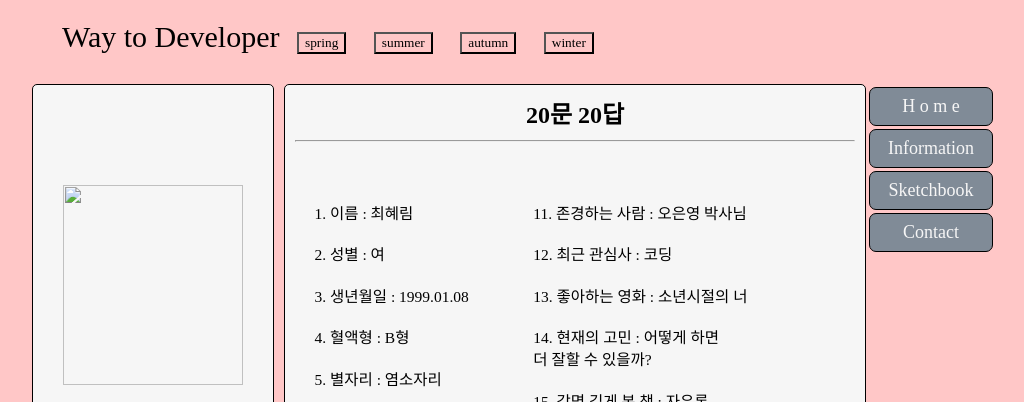
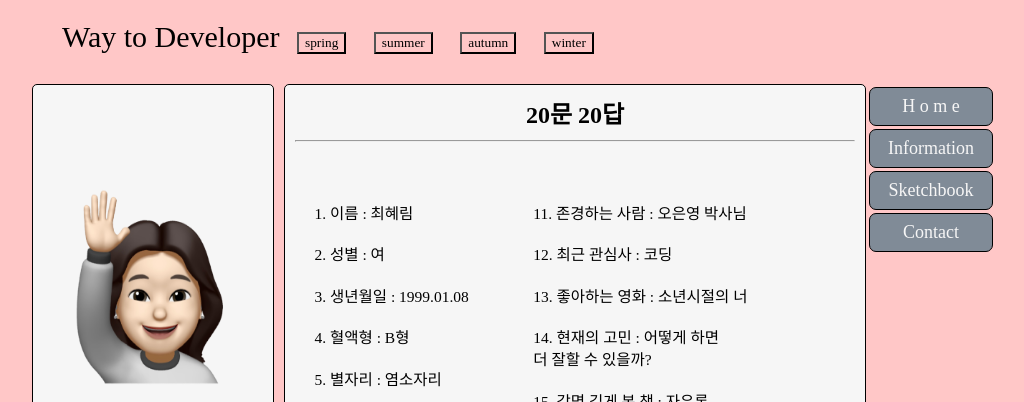
Before and after one commit to braverokmc79/introductionwithjs.html, a plain HTML site: page information.html in a window 1280 px wide. Shown: the top 402 px of the page, without its empty margins (158-1182 px from the left). Drawn offline with Linux system fonts and the light colour scheme; a web font is replaced by a local one.

Commit message:
Update information.html

```diff
--- a/information.html
+++ b/information.html
@@ -23,7 +23,7 @@
         </footer>
         <header>
             <div class="myself">
-                <img src="./image/내얼굴2.png">
+                <img src="내얼굴2.png">
                 <h1>나에 대한 소소한</h1>
                 <h2>정보들</h2>
             </div>
```
